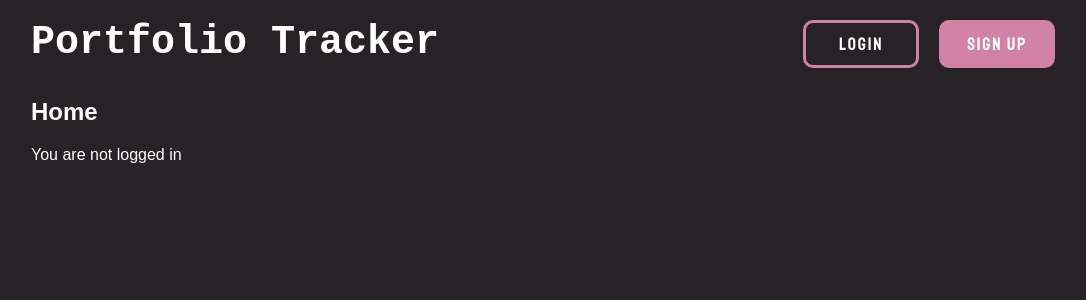
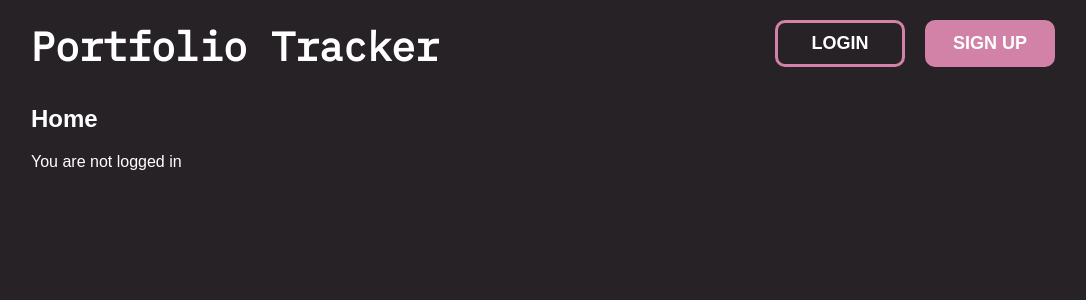
Before and after one commit to JonoMitter/portfolio-tracker, a React (Create React App) app in the folder frontend/: page / in a window 1280 px wide. Shown: the top 300 px of the page, without its empty margins (97-1183 px from the left). Built offline with nearby package versions, Linux system fonts and the light colour scheme; no server answers.

Commit message:
bolded nav buttons

```diff
--- a/frontend/src/pages/styles/Navbar.scss
+++ b/frontend/src/pages/styles/Navbar.scss
@@ -1,4 +1,4 @@
-@import url("https://fonts.googleapis.com/css2?family=Staatliches&display=swap");
+@import url("https://fonts.googleapis.com/css2?family=IBM+Plex+Mono&family=IBM+Plex+Sans&display=swap");
 
 nav {
   width: 100%;
@@ -38,16 +38,15 @@
 }
 
 .nav-item {
-  font-family: "Staatliches";
   display: inline-block;
   text-decoration: none;
   text-align: center;
   color: rgb(0, 0, 0);
   font-size: 18px;
-  letter-spacing: 0.1em;
   padding: 10px 25px;
   transition: ease 0.4s;
   border-radius: 2px;
+  font-weight: bold;
 }
 
 .nav-user {
@@ -58,8 +57,6 @@
 
 .nav-name {
   color: white;
-  font-family: "IBM Plex Mono", monospace;
-  font-weight: bold;
   display: flex;
   align-self: center;
   font-size: 1em;
```
